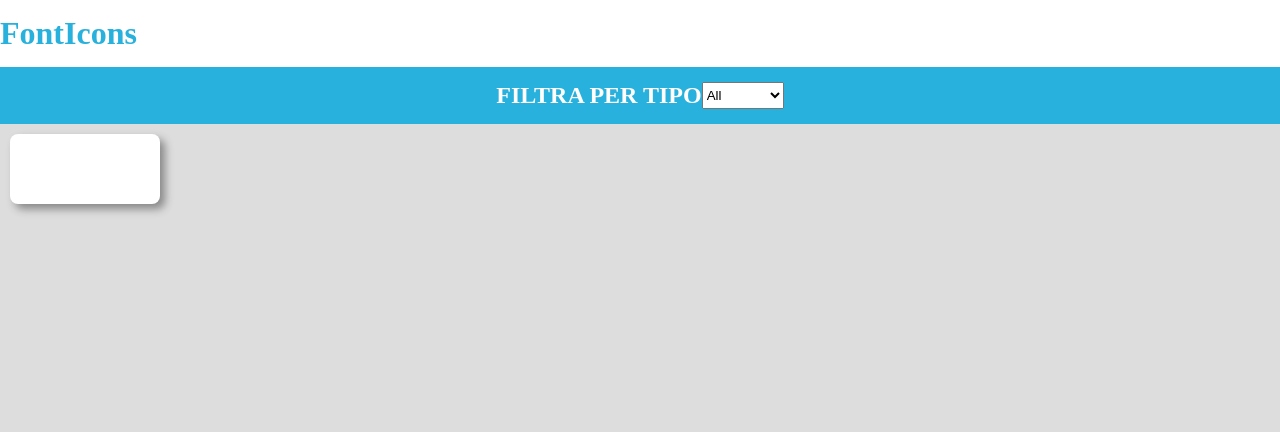
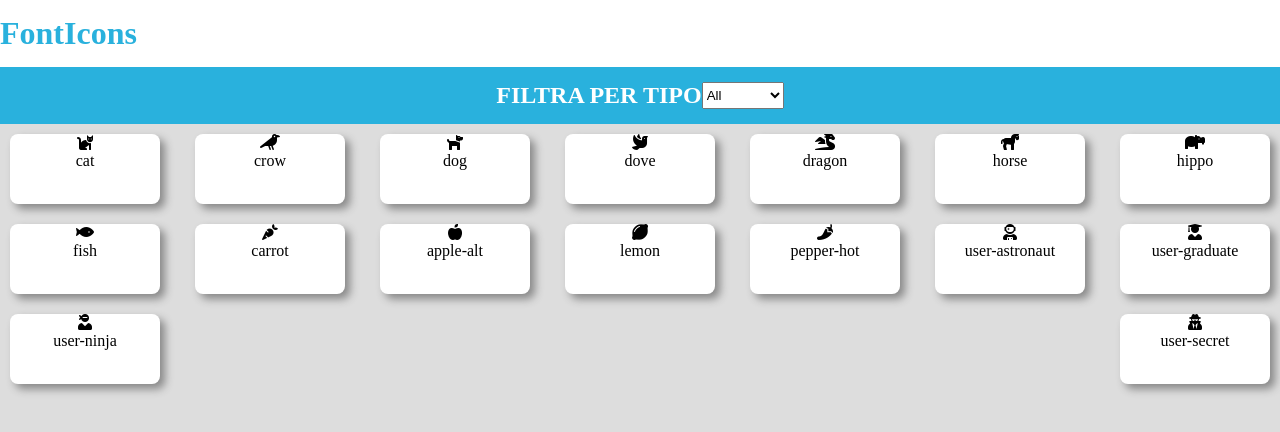
Before and after one commit to giuditta-marino/js-es6-icons, a plain HTML site: page milestone_1/index.html in a window 1280 px wide. Drawn offline with nearby package versions, Linux system fonts and the light colour scheme.

Commit message:
milestone2 inizio

```diff
--- a/milestone_1/assets/css/master.css
+++ b/milestone_1/assets/css/master.css
@@ -44,6 +44,10 @@ main .container{
   box-shadow: 5px 5px 8px #888888;
 }
 
+.icon-name{
+  text-align: center;
+}
+
 .template{
   display: none;
 }
--- a/milestone_1/assets/js/dati.js
+++ b/milestone_1/assets/js/dati.js
@@ -99,12 +99,44 @@ const icons = [
 
 $(document).ready(function(){
 
-	const template = $('.template .card').clone();
-	console.log(template);
+
+	//
+	// icons.forEach((item, i) => {
+	// 	const template = $('.template .card').clone();
+	// 	$('.container').append(template);
+	// 		console.log(template);
+	// });
+
 
 	icons.forEach((item, i) => {
-		$('.container').append(template);
+		$('.container').append(`<div class="card">
+			<div class="icon-name">
+				<i class= "${item.family} ${item.prefix}${item.name}"></i>
+				<p>${item.name}</p>
+			</div>
+		</div>`);
 	});
+
+const colors = [
+	'yellow', 'purple', 'blue'
+];
+console.log(colors);
+
+let myColor;
+icons.forEach((item, i) => {
+	if (item.type == 'animal') {
+		myColor = colors[2]
+	} else if (item.type == 'vegetable') {
+		myColor = colors[0]
+	} else if (item.type == 'user') {
+		myColor = colors[1]
+	}
+
+	$('.container i').css('color', 'myColor');
+});
+
+
+
 
 
 
--- a/milestone_1/index.html
+++ b/milestone_1/index.html
@@ -3,6 +3,7 @@
   <head>
     <meta charset="utf-8">
     <meta name="viewport" content="width=device-width, initial-scale=1.0">
+    <link rel="stylesheet" href="https://cdnjs.cloudflare.com/ajax/libs/font-awesome/5.15.3/css/all.min.css" integrity="sha512-iBBXm8fW90+nuLcSKlbmrPcLa0OT92xO1BIsZ+ywDWZCvqsWgccV3gFoRBv0z+8dLJgyAHIhR35VZc2oM/gI1w==" crossorigin="anonymous" />
     <link rel="stylesheet" href="./assets/css/master.css">
     <script src="https://cdnjs.cloudflare.com/ajax/libs/jquery/3.6.0/jquery.min.js" charset="utf-8"></script>
     <script src="./assets/js/dati.js" charset="utf-8"></script>
```
